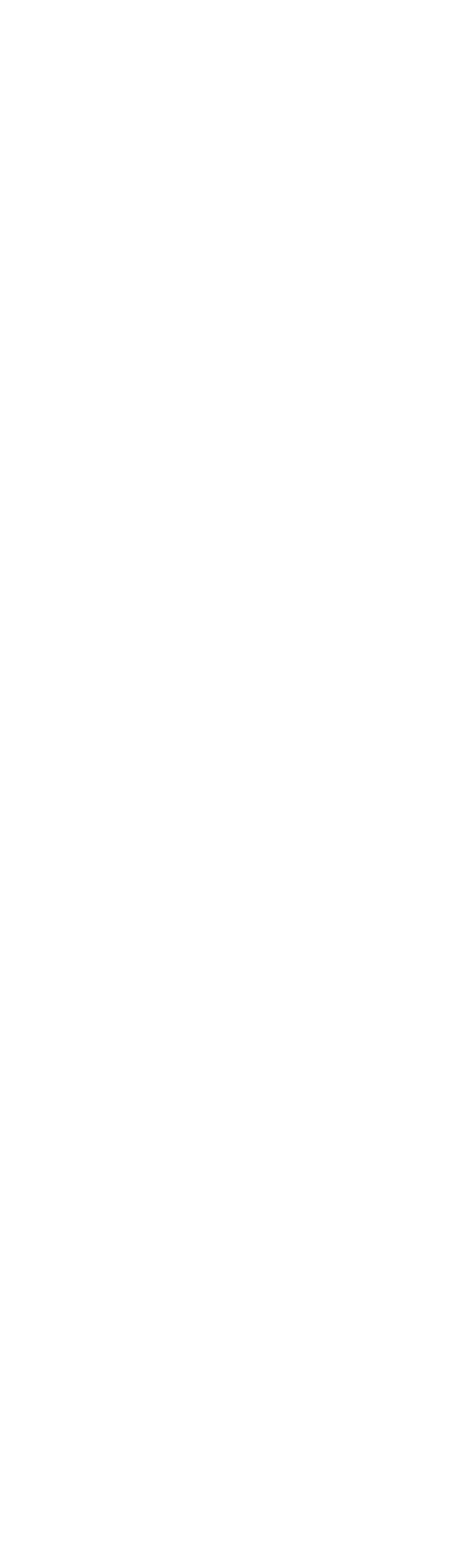
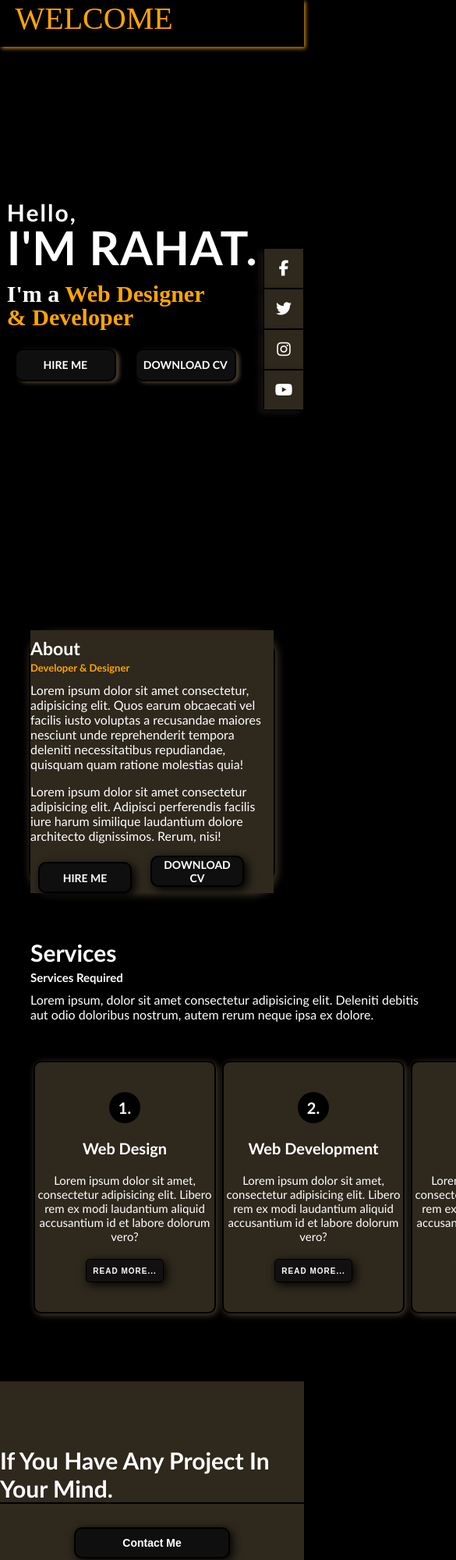
Before and after one commit to Rahat3286/my-personal-portfolio, a plain HTML site: page index.html in a window 390 px wide. Shown: the top 2000 px of the page at 78% size, 585 px wide, since content can reach past the window. Before the commit the page ends 844 px from the top, so only its background shows below. Drawn offline with Linux system fonts and the light colour scheme.

Commit message:
completed the website

```diff
--- a/index.html
+++ b/index.html
@@ -1,11 +1,138 @@
 <!DOCTYPE html>
 <html lang="en">
+
 <head>
     <meta charset="UTF-8">
     <meta name="viewport" content="width=device-width, initial-scale=1.0">
-    <title>Document</title>
+    <title>my-personal-portfolio</title>
+    <link rel="stylesheet" href="style.css">
+    <!--using-font-awsome-->
+    <script src="https://kit.fontawesome.com/c8e4d183c2.js" crossorigin="anonymous"></script>
 </head>
+
 <body>
+    <section>
+        <!--navigation-->
+        <nav>
+            <!--logo-->
+            <a href="#" class="logo">WELCOME</a>
+            <!--menu-->
+            <ul>
+                <li><a href="#" class="active">Home</a></li>
+                <li><a href="#">About</a></li>
+                <li><a href="#">Contact</a></li>
+                <li><a href="#">Team</a></li>
+            </ul>
+        </nav>
+
+        <!--text-->
+        <div class="text-container">
+            <p>Hello,</p>
+            <p>I'M RAHAT.</p>
+            <p>I'm a <span class="designer">Web Designer <br>& Developer</span></p>
+            <button class="hire-btn">HIRE ME</button>
+            <button class="down-cv">DOWNLOAD CV</button>
+        </div>
+        <!--model-->
+    </section>
+    <!--about-section-->
+    <div class="about-container">
+        <!--img-->
+        <img src="" alt="">
+        <!--about-text-->
+        <div class="about-text">
+            <p>About</p>
+            <p>Developer & Designer</p>
+            <p> Lorem ipsum dolor sit amet consectetur, adipisicing elit. Quos earum obcaecati vel facilis iusto
+                voluptas a recusandae maiores nesciunt unde reprehenderit tempora deleniti necessitatibus repudiandae,
+                quisquam quam ratione molestias quia!</p>
+            <p>Lorem ipsum dolor sit amet consectetur adipisicing elit. Adipisci perferendis facilis iure harum
+                similique laudantium dolore architecto dignissimos. Rerum, nisi!</p>
+            <!--button-->
+            <button class="hire-btn">HIRE ME</button>
+            <button class="down-cv">DOWNLOAD CV</button>
+
+        </div>
+
+    </div>
+
+    <!--services-->
+    <div class="services">
+        <!--text-->
+        <div class="services-text">
+            <p>Services</p>
+            <p>Services Required</p>
+            <p>Lorem ipsum, dolor sit amet consectetur adipisicing elit. Deleniti debitis aut odio doloribus nostrum,
+                autem rerum
+                neque ipsa ex dolore.</p>
+        </div>
+        <!--box-->
+        <div class="box-container">
+            <!--1-->
+            <div class="box-1">
+                <span>1.</span>
+                <p class="heading">Web Design</p>
+                <p class="details">
+                    Lorem ipsum dolor sit amet, consectetur adipisicing elit. Libero rem ex modi laudantium aliquid
+                    accusantium id et labore dolorum vero?
+                </p>
+                <button>READ MORE...</button>
+            </div>
+            <!--2-->
+            <div class="box-2">
+                <span>2.</span>
+                <p class="heading">Web Development</p>
+                <p class="details">
+                    Lorem ipsum dolor sit amet, consectetur adipisicing elit. Libero rem ex modi laudantium aliquid
+                    accusantium id et
+                    labore dolorum vero?
+                </p>
+                <button>READ MORE...</button>
+            </div>
+            <!--3-->
+            <div class="box-3">
+                <span>3.</span>
+                <p class="heading">Security SEO</p>
+                <p class="details">
+                    Lorem ipsum dolor sit amet, consectetur adipisicing elit. Libero rem ex modi laudantium aliquid
+                    accusantium id et
+                    labore dolorum vero?
+                </p>
+                <button>READ MORE...</button>
+            </div>
+        </div>
+    </div>
+    <!--contact me-->
+    <div class="contact-me">
+        <p>If You Have Any Project In Your Mind.</p>
+        <button> Contact Me</button>
+    </div>
+
+    <!--footer-->
+
+    <footer>
+        <p>My Personal Portfolio</p>
+        <p>Lorem ipsum dolor sit amet consectetur adipisicing elit. Quia delectus perferendis, corporis velit soluta
+            fugiat ipsam molestias ducimus rem sit.</p>
+        <!--social-->
+        <div class="social-icons">
+            <a href="https://www.facebook.com" target="_blank"><i class="fab fa-facebook-f"
+                    id="facebook"></i></a>
+            <a href="https://www.twitter.com" target="_blank"><i class="fab fa-twitter" id="twitter"></i></a>
+            <a href="https://www.instagram.com" target="_blank"><i class="fab fa-instagram" id="instagram"></i></a>
+            <a href="https://www.youtube.com" target="_blank"><i class="fab fa-youtube" id="youtube"></i></a>
+        </div>
+        <!--copyright-->
+        <p class="copyright">&copy; Copyright by authority</p>
+    </footer>
+    <!--attached-social-bar-->
+    <div class="attached-social-bar">
+        <a href="https://www.facebook.com" target="_blank"><i class="fab fa-facebook-f" id="facebook"></i></a>
+        <a href="https://www.twitter.com" target="_blank"><i class="fab fa-twitter" id="twitter"></i></a>
+        <a href="https://www.instagram.com" target="_blank"><i class="fab fa-instagram" id="instagram"></i></a>
+        <a href="https://www.youtube.com" target="_blank"><i class="fab fa-youtube" id="youtube"></i></a>
+    </div>
 
 </body>
+
 </html>
--- a/style.css
+++ b/style.css
@@ -0,0 +1,461 @@
+*{
+	background-color: black;
+}
+
+
+body{
+	margin: 0px;
+	padding: 0px;
+}
+
+ul{
+	list-style: none;
+}
+
+a{
+	text-decoration: none;
+}
+
+section{
+	width:100%;
+	height:95vh;
+	background-image:url("");
+	background-size:cover;
+	background-repeat:no-repeat;
+	position: relative;
+}
+
+nav{
+	width: 90%;
+	position: fixed;
+	overflow: auto;
+	display: flex;
+	flex-direction: row;
+	flex-wrap: wrap;
+	z-index: 1;
+	justify-content: space-between;
+	align-items: center;
+	height: 60px;
+	background-color: black;
+	box-shadow: 2px 2px 5px rgb(197, 137, 24);
+	padding: 0px 5%;
+}
+
+nav ul{
+	display: flex;
+}
+
+.toggle{
+	display: none;
+}
+
+nav ul li a{
+	margin: 30px;
+	color: white;
+	font-size: 15px;
+	font-weight: 700;
+}
+
+nav ul li a:hover{
+	border-radius: 10px;
+	color: black;
+	background-color: rgb(255, 255, 255);
+	transition: all ease 0.6s;
+}
+
+.logo{
+	color: orange;
+	font-size: 40px;
+}
+
+.active{
+	font-weight: bold;
+}
+
+.text-container p:nth-child(1){
+	color: white;
+	font-family: calibri;
+	font-weight: bold;
+	font-size: 30px;
+	letter-spacing: 2px;
+}
+.text-container p:nth-child(2){
+	color: white;
+	font-family: calibri;
+	font-weight: bold;
+	font-size: 60px;
+	letter-spacing: 1px;
+}
+.text-container p:nth-child(3){
+	color:white;
+	font-family: clibri;
+	font-weight: bold;
+	font-size: 30px;
+	line-height: 30px;
+}
+
+.designer{
+	color: orange;
+}
+
+.text-container p{
+	line-height: 0px;
+	margin: 45px 0px 25px;
+}
+
+.text-container{
+	position: absolute;
+	left: 13%;
+	top: 42%;
+	transform: translate(-13%,-42%);
+}
+
+.text-container button{
+	width: 130px;
+	height: 42px;
+	border-radius: 10px;
+	font-family: calibri;
+	color: white;
+	font-weight: bold;
+	font-size: 14px;
+	outline: none;
+	margin: 0px 10px;
+	box-shadow: 4px 2px 5px rgb(74, 63, 48);
+}
+
+.hire-btn{
+	border: 2px solid black;
+	background-color:rgb(16, 15, 15);
+
+}
+
+.down-cv{
+	border: 2px solid black;
+	background-color:rgb(16, 15, 15);
+}
+
+button:active{
+	transform: scale(1.05);
+}
+
+.about-container{
+	width: 80%;
+	height: 330px;
+	border-radius: 30px;
+	display: flex;
+	border: 2px solid black;
+	background-color:rgb(46, 40, 29);
+	box-shadow: 2px 2px 12px rgb(74, 63, 48);
+	margin: 2% auto 20px auto;
+	position: relative;
+	justify-content: space-evenly;
+	align-items: center;
+}
+
+.about-container img{
+	height: 250px;
+}
+
+.about-text{
+	background-color:rgb(46, 40, 29);
+	color: white;
+	width: 550px;
+}
+
+.about-text p{
+	background-color:rgb(46, 40, 29);
+	font-family: calibri;
+}
+
+.about-text p:nth-child(1){
+	font-weight: bold;
+	line-height: 0px;
+	font-size: 23px;
+}
+.about-text p:nth-child(2){
+	font-weight: bold;
+	color: orange;
+	font-size: 13px;
+	line-height: 5px;
+}
+.about-text p:nth-child(3),
+.about-text p:nth-child(4){
+	font-size: 16px;
+}
+
+.about-text button{
+	width: 120px;
+	height: 40px;
+	outline: none;
+	font-family: calibri;
+	border: 2px solid black;
+	border-radius: 10px;
+	color: white;
+	font-weight: bold;
+	font-size: 14px;
+	outline: none;
+	margin: 0px 10px;
+	box-shadow: 4px 4px 12px rgb(0, 0, 0);
+	background-color: rgb(16, 15, 15);
+
+}
+
+.services{
+	height: 600px;
+	padding: 2% 10% 0px 10%;
+}
+
+.services-text p{
+	color: white;
+	font-family: calibri;
+}
+
+.services-text p:nth-child(1){
+	font-weight: bold;
+	font-size: 30px;
+	line-height: 0px;
+}
+
+.services-text p:nth-child(2){
+	font-weight: bold;
+	font-size: 15px;
+	line-height: 5px;
+}
+
+.services-text p:nth-child(3){
+	color: white;
+	font-family: calibri;
+}
+
+.services-text{
+	width: 500px;
+	margin: 50px 0px;
+}
+
+.box-1,.box-2,.box-3{
+	width: 300px;
+	height: 320px;
+	background-repeat: no-repeat;
+	background-size: cover;
+	box-shadow: 2px 2px 8px rgb(74, 63, 48);
+	align-items: center;
+	justify-content: center;
+	display: flex;
+	flex-direction: column;
+	border: 2px solid black;
+	background-color:rgb(46, 40, 29);
+	border-radius: 10px;
+	margin: 0px 4px;
+}
+.box-container{
+	display: flex;
+	justify-content: space-between;
+}
+
+.box-1{
+	background-image:url("") ;
+}
+.box-2{
+	background-image:url("") ;
+}
+.box-3{
+	background-image:url("") ;
+}
+
+.box-1 span,
+.box-2 span,
+.box-3 span{
+	width: 40px;
+	height: 40px;
+	border-radius: 50%;
+	color: white;
+	background-color: black;
+	display: flex;
+	justify-content: center;
+	align-items: center;
+	font-family: calibri;
+	font-weight: bold;
+	font-size: 20px;
+}
+
+.box-1 .heading,
+.box-2 .heading,
+.box-3 .heading{
+	font-size: 20px;
+	font-family: calibri;
+	background-color: rgb(46, 40, 29);
+	color: white;
+	font-weight: bold;
+}
+
+.box-1 p:nth-child(3),
+.box-2 p:nth-child(3),
+.box-3 p:nth-child(3){
+	font-family: calibri;
+	color:#8F8F8F;
+	text-align:center;
+	width: 230px;
+	margin:0px 0px 20px 0px;
+	background-color: rgb(46, 40, 29);
+	color: white;
+	font-size: 15px;
+}
+
+.box-1 button,
+.box-2 button,
+.box-3 button{
+	width:100px;
+	height:30px;
+	background-color:rgb(18, 16, 16);
+	border: 1px solid black;
+	outline: none;
+	border-radius:5px;
+	align-content: center;
+	color: white;
+	font-weight: bold;
+	font-size: 10px;
+	letter-spacing: 1px;
+	box-shadow: 3px 3px 12px rgb(0, 0, 0);
+}
+
+.contact-me{
+	width: 100%;
+	height: 280px;
+	background-color: rgb(46, 40, 29);
+	background-image: url("");
+	background-size: cover;
+	background-repeat: no-repeat;
+	display: flex;
+	flex-direction: column;
+	justify-content: center;
+	align-items: center;
+}
+
+.contact-me p{
+	background-color: rgb(46, 40, 29);
+	color: white;
+	font-weight: bold;
+	font-size: 30px;
+	font-family: calibri;
+	border-bottom: 2px solid black;
+}
+
+.contact-me button{
+	width: 200px;
+	height: 40px;
+	color: white;
+	border: 2px solid black;
+	box-shadow: 3px 3px 12px rgb(0, 0, 0);
+	background-color: rgb(16, 15, 15);
+	border-radius: 10px;
+	outline: none;font-size: 14px;
+	font-weight: bold;
+}
+
+footer{
+	height: 300px;
+	display: flex;
+	flex-direction: column;
+	justify-content: center;
+	align-items: center;
+	position: relative;
+}
+
+footer p{
+	font-family: calibri;
+}
+
+footer p:nth-child(1){
+	font-size: 30px;
+	font-weight: bold;
+	color: white;
+	line-height: 10px;
+}
+
+footer p:nth-child(2){
+	font-size: 16px;
+	width: 600px;
+	text-align: center;
+	color: white;
+}
+
+.copyright{
+	color: white;
+	font-size: 15px;
+	position: absolute;
+	left: 50%;
+	bottom: 10px;
+	transform: translate(-50%);
+}
+
+.social-icons a{
+	width:40px;
+	height:40px;
+	display: flex;
+	justify-content: center;
+	align-items: center;
+	background-color: rgb(46, 40, 29);
+	border-radius:50%;
+	margin:20px 10px;
+}
+
+.social-icons{
+	display: flex;
+}
+
+.social-icons i:nth-child(1){
+	color: white;
+	background-color: rgb(46, 40, 29);
+}
+
+.social-icons a:hover{
+	background-color:rgb(46, 40, 29);
+	transition: all ease 0.6s;
+}
+
+.attached-social-bar a:hover{
+	background-color:rgb(46, 40, 29);
+	transition: all ease 0.6s;
+}
+
+
+
+.attached-social-bar{
+	position: fixed;
+	top: 50%;
+	right: 0px;
+	transform: translateY(-50%);
+}
+
+.attached-social-bar a{
+	display: flex;
+	justify-content: center;
+	align-items: center;
+	width: 50px;
+	height: 50px;
+	padding: 0px;
+	margin: 0px;
+	background-color: rgb(46, 40, 29);
+	border: 1px solid black;
+	box-shadow: -6px 4px 8px rgb(21, 17, 17);
+}
+
+.attached-social-bar i{
+	font-size: 20px;
+	color: white;
+	background-color: rgb(46, 40, 29);
+}
+
+#facebook:hover{
+	color: rgb(28, 132, 201);
+}
+#twitter:hover{
+	color: rgb(74,170,237);
+}
+#instagram:hover{
+	background: radial-gradient(circle at 30% 107%, #fdf497 0%, #fdf497 5%, #fd5949 45%,#d6249f 60%,#285AEB 90%);
+	border-radius: 20px;
+}
+#youtube:hover{
+	color: rgb(255,23,3);
+}
```
Also changed, not shown: images/biography-bg.png (added), images/footer-bg.png (added), images/header-bg.png (added), images/latest-work-bg.png (added), images/profile-1.jpg (added), images/profile-2.jpg (added).
